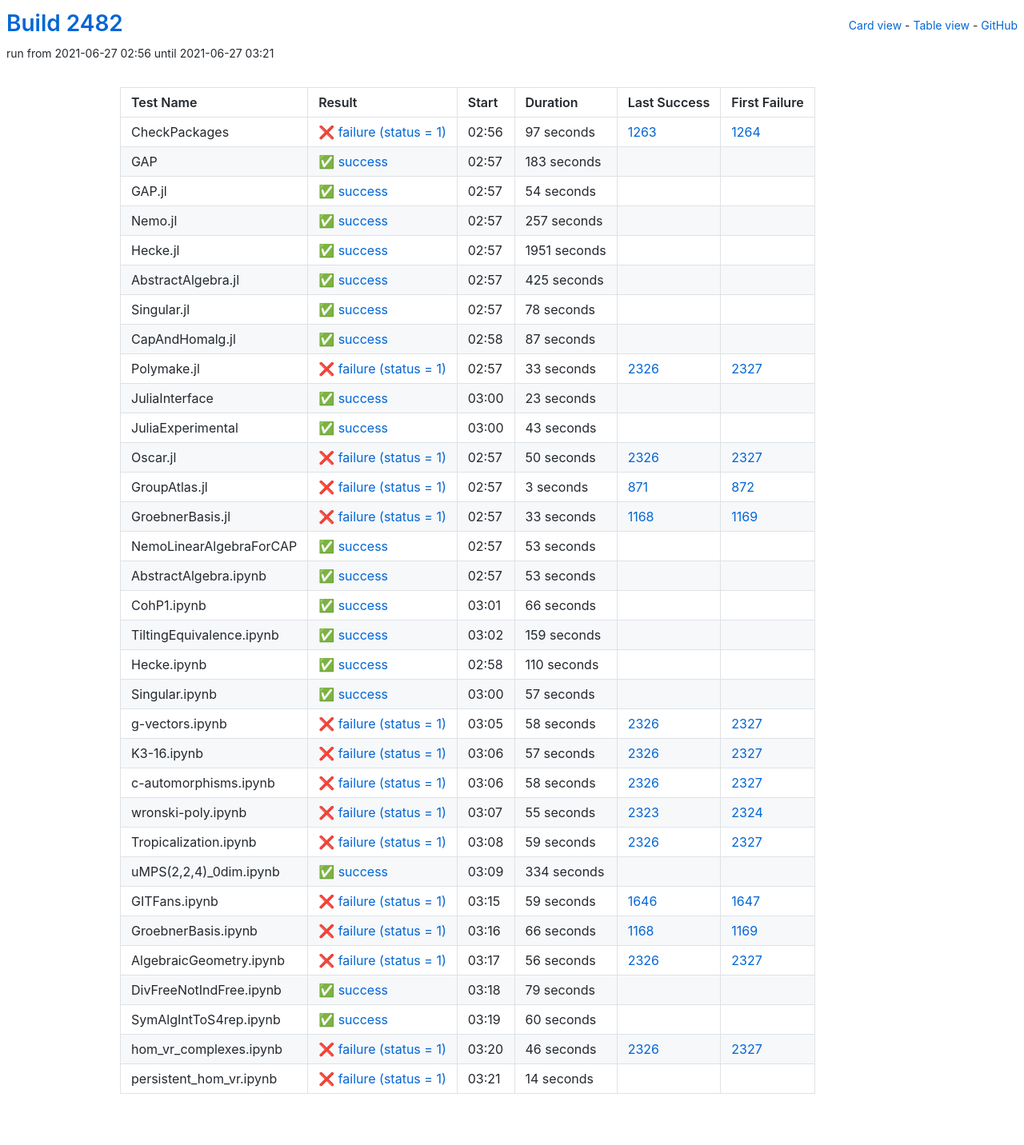
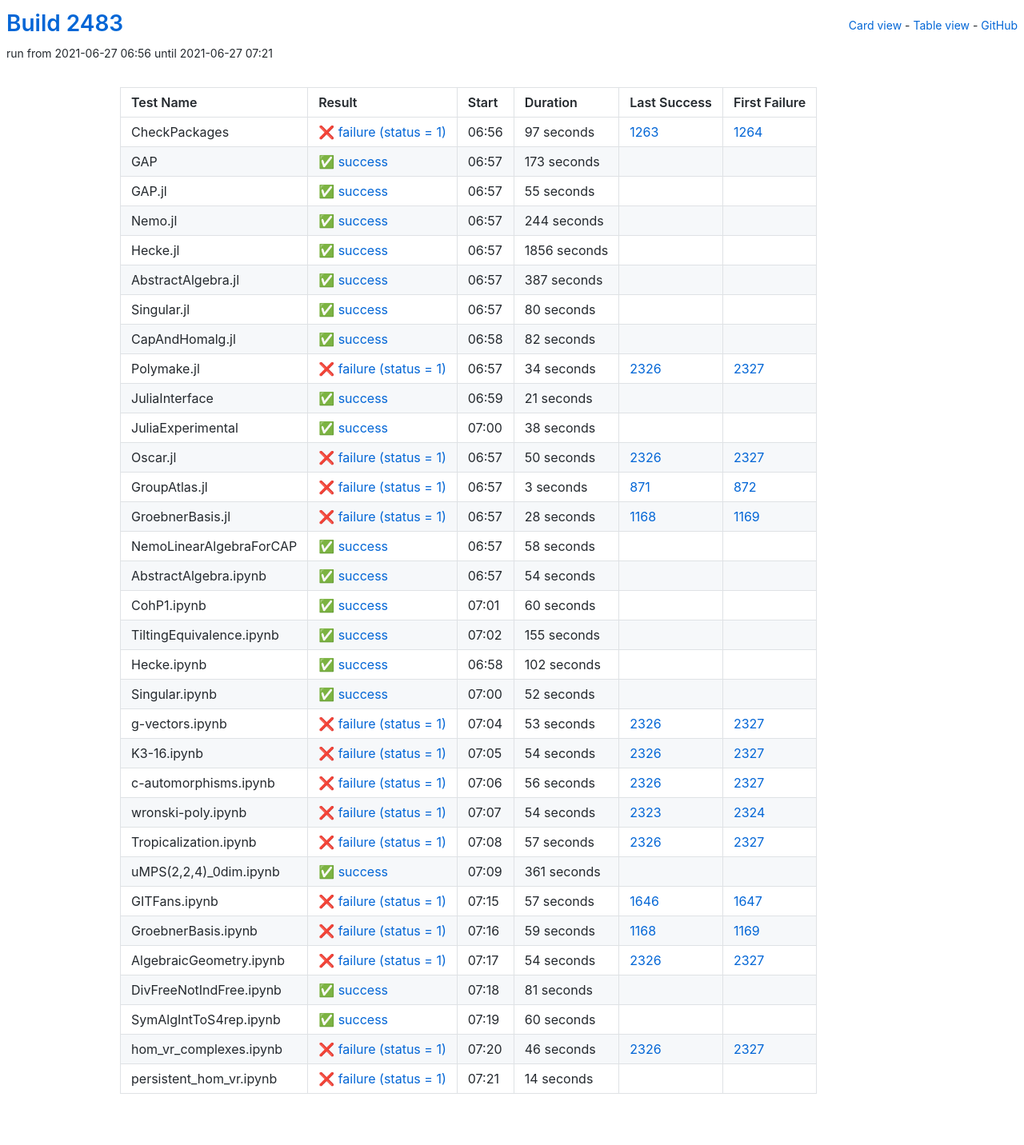
Before and after one commit to oscar-system/oscar-ci-status-stable, a Jekyll site: the page built from table.html, in a window 1280 px wide. Shown: the whole page at 80% size. Built offline with Jekyll 4.4.1, drawn with Linux system fonts in a browser that asks for light colours.

Commit message:
Build #2483

```diff
--- a/_data/ci.yml
+++ b/_data/ci.yml
@@ -1,6 +1,6 @@
 ---
-build: 2482
-build_url: https://oscarci.mathematik.uni-kl.de/job/oscar-stable/2482/
+build: 2483
+build_url: https://oscarci.mathematik.uni-kl.de/job/oscar-stable/2483/
 job: oscar-stable
 organization: oscar-system
 repo: oscar-ci-status-stable
@@ -8,8 +8,8 @@ repourl: https://github.com/oscar-system/oscar-ci-status-stable
 tests:
 - name: CheckPackages
   id: checkpackages
-  log: https://oscarci.mathematik.uni-kl.de/job/oscar-stable/2482/artifact/logs/build-2482/CheckPackages.log
-  start: 2021-06-27 02:56
+  log: https://oscarci.mathematik.uni-kl.de/job/oscar-stable/2483/artifact/logs/build-2483/CheckPackages.log
+  start: 2021-06-27 06:56
   success: false
   exitcode: 1
   status: failure
@@ -20,128 +20,128 @@ tests:
   first_failure_url: https://oscarci.mathematik.uni-kl.de/job/oscar-stable/1264/
 - name: GAP
   id: gap
-  log: https://oscarci.mathematik.uni-kl.de/job/oscar-stable/2482/artifact/logs/build-2482/GAP.log
-  start: 2021-06-27 02:57
+  log: https://oscarci.mathematik.uni-kl.de/job/oscar-stable/2483/artifact/logs/build-2483/GAP.log
+  start: 2021-06-27 06:57
   success: true
   exitcode: 0
   status: success
-  duration: 183
+  duration: 173
   last_success: false
   last_success_url:
   first_failure: false
   first_failure_url:
 - name: GAP.jl
   id: gap-jl
-  log: https://oscarci.mathematik.uni-kl.de/job/oscar-stable/2482/artifact/logs/build-2482/GAP.jl.log
-  start: 2021-06-27 02:57
+  log: https://oscarci.mathematik.uni-kl.de/job/oscar-stable/2483/artifact/logs/build-2483/GAP.jl.log
+  start: 2021-06-27 06:57
   success: true
   exitcode: 0
   status: success
-  duration: 54
+  duration: 55
   last_success: false
   last_success_url:
   first_failure: false
   first_failure_url:
 - name: Nemo.jl
   id: nemo-jl
-  log: https://oscarci.mathematik.uni-kl.de/job/oscar-stable/2482/artifact/logs/build-2482/Nemo.jl.log
-  start: 2021-06-27 02:57
+  log: https://oscarci.mathematik.uni-kl.de/job/oscar-stable/2483/artifact/logs/build-2483/Nemo.jl.log
+  start: 2021-06-27 06:57
   success: true
   exitcode: 0
   status: success
-  duration: 257
+  duration: 244
   last_success: false
   last_success_url:
   first_failure: false
   first_failure_url:
 - name: Hecke.jl
   id: hecke-jl
-  log: https://oscarci.mathematik.uni-kl.de/job/oscar-stable/2482/artifact/logs/build-2482/Hecke.jl.log
-  start: 2021-06-27 02:57
+  log: https://oscarci.mathematik.uni-kl.de/job/oscar-stable/2483/artifact/logs/build-2483/Hecke.jl.log
+  start: 2021-06-27 06:57
   success: true
   exitcode: 0
   status: success
-  duration: 1951
+  duration: 1856
   last_success: false
   last_success_url:
   first_failure: false
   first_failure_url:
 - name: AbstractAlgebra.jl
   id: abstractalgebra-jl
-  log: https://oscarci.mathematik.uni-kl.de/job/oscar-stable/2482/artifact/logs/build-2482/AbstractAlgebra.jl.log
-  start: 2021-06-27 02:57
+  log: https://oscarci.mathematik.uni-kl.de/job/oscar-stable/2483/artifact/logs/build-2483/AbstractAlgebra.jl.log
+  start: 2021-06-27 06:57
   success: true
   exitcode: 0
   status: success
-  duration: 425
+  duration: 387
   last_success: false
   last_success_url:
   first_failure: false
   first_failure_url:
 - name: Singular.jl
   id: singular-jl
-  log: https://oscarci.mathematik.uni-kl.de/job/oscar-stable/2482/artifact/logs/build-2482/Singular.jl.log
-  start: 2021-06-27 02:57
+  log: https://oscarci.mathematik.uni-kl.de/job/oscar-stable/2483/artifact/logs/build-2483/Singular.jl.log
+  start: 2021-06-27 06:57
   success: true
   exitcode: 0
   status: success
-  duration: 78
+  duration: 80
   last_success: false
   last_success_url:
   first_failure: false
   first_failure_url:
 - name: CapAndHomalg.jl
   id: capandhomalg-jl
-  log: https://oscarci.mathematik.uni-kl.de/job/oscar-stable/2482/artifact/logs/build-2482/CapAndHomalg.jl.log
-  start: 2021-06-27 02:58
+  log: https://oscarci.mathematik.uni-kl.de/job/oscar-stable/2483/artifact/logs/build-2483/CapAndHomalg.jl.log
+  start: 2021-06-27 06:58
   success: true
   exitcode: 0
   status: success
-  duration: 87
+  duration: 82
   last_success: false
   last_success_url:
   first_failure: false
   first_failure_url:
 - name: Polymake.jl
   id: polymake-jl
-  log: https://oscarci.mathematik.uni-kl.de/job/oscar-stable/2482/artifact/logs/build-2482/Polymake.jl.log
-  start: 2021-06-27 02:57
+  log: https://oscarci.mathematik.uni-kl.de/job/oscar-stable/2483/artifact/logs/build-2483/Polymake.jl.log
+  start: 2021-06-27 06:57
   success: false
   exitcode: 1
   status: failure
-  duration: 33
+  duration: 34
   last_success: 2326
   last_success_url: https://oscarci.mathematik.uni-kl.de/job/oscar-stable/2326/
   first_failure: 2327
   first_failure_url: https://oscarci.mathematik.uni-kl.de/job/oscar-stable/2327/
 - name: JuliaInterface
   id: juliainterface
-  log: https://oscarci.mathematik.uni-kl.de/job/oscar-stable/2482/artifact/logs/build-2482/JuliaInterface.log
-  start: 2021-06-27 03:00
+  log: https://oscarci.mathematik.uni-kl.de/job/oscar-stable/2483/artifact/logs/build-2483/JuliaInterface.log
+  start: 2021-06-27 06:59
   success: true
   exitcode: 0
   status: success
-  duration: 23
+  duration: 21
   last_success: false
   last_success_url:
   first_failure: false
   first_failure_url:
 - name: JuliaExperimental
   id: juliaexperimental
-  log: https://oscarci.mathematik.uni-kl.de/job/oscar-stable/2482/artifact/logs/build-2482/JuliaExperimental.log
-  start: 2021-06-27 03:00
+  log: https://oscarci.mathematik.uni-kl.de/job/oscar-stable/2483/artifact/logs/build-2483/JuliaExperimental.log
+  start: 2021-06-27 07:00
   success: true
   exitcode: 0
   status: success
-  duration: 43
+  duration: 38
   last_success: false
   last_success_url:
   first_failure: false
   first_failure_url:
 - name: Oscar.jl
   id: oscar-jl
-  log: https://oscarci.mathematik.uni-kl.de/job/oscar-stable/2482/artifact/logs/build-2482/Oscar.jl.log
-  start: 2021-06-27 02:57
+  log: https://oscarci.mathematik.uni-kl.de/job/oscar-stable/2483/artifact/logs/build-2483/Oscar.jl.log
+  start: 2021-06-27 06:57
   success: false
   exitcode: 1
   status: failure
@@ -152,8 +152,8 @@ tests:
   first_failure_url: https://oscarci.mathematik.uni-kl.de/job/oscar-stable/2327/
 - name: GroupAtlas.jl
   id: groupatlas-jl
-  log: https://oscarci.mathematik.uni-kl.de/job/oscar-stable/2482/artifact/logs/build-2482/GroupAtlas.jl.log
-  start: 2021-06-27 02:57
+  log: https://oscarci.mathematik.uni-kl.de/job/oscar-stable/2483/artifact/logs/build-2483/GroupAtlas.jl.log
+  start: 2021-06-27 06:57
   success: false
   exitcode: 1
   status: failure
@@ -164,104 +164,140 @@ tests:
   first_failure_url: https://oscarci.mathematik.uni-kl.de/job/oscar-stable/872/
 - name: GroebnerBasis.jl
   id: groebnerbasis-jl
-  log: https://oscarci.mathematik.uni-kl.de/job/oscar-stable/2482/artifact/logs/build-2482/GroebnerBasis.jl.log
-  start: 2021-06-27 02:57
+  log: https://oscarci.mathematik.uni-kl.de/job/oscar-stable/2483/artifact/logs/build-2483/GroebnerBasis.jl.log
+  start: 2021-06-27 06:57
   success: false
   exitcode: 1
   status: failure
-  duration: 33
+  duration: 28
   last_success: 1168
   last_success_url: https://oscarci.mathematik.uni-kl.de/job/oscar-stable/1168/
   first_failure: 1169
   first_failure_url: https://oscarci.mathematik.uni-kl.de/job/oscar-stable/1169/
 - name: NemoLinearAlgebraForCAP
   id: nemolinearalgebraforcap
-  log: https://oscarci.mathematik.uni-kl.de/job/oscar-stable/2482/artifact/logs/build-2482/NemoLinearAlgebraForCAP.log
-  start: 2021-06-27 02:57
+  log: https://oscarci.mathematik.uni-kl.de/job/oscar-stable/2483/artifact/logs/build-2483/NemoLinearAlgebraForCAP.log
+  start: 2021-06-27 06:57
   success: true
   exitcode: 0
   status: success
-  duration: 53
+  duration: 58
   last_success: false
   last_success_url:
   first_failure: false
   first_failure_url:
 - name: AbstractAlgebra.ipynb
   id: abstractalgebra-ipynb
-  log: https://oscarci.mathematik.uni-kl.de/job/oscar-stable/2482/artifact/logs/build-2482/AbstractAlgebra.ipynb.log
-  start: 2021-06-27 02:57
+  log: https://oscarci.mathematik.uni-kl.de/job/oscar-stable/2483/artifact/logs/build-2483/AbstractAlgebra.ipynb.log
+  start: 2021-06-27 06:57
   success: true
   exitcode: 0
   status: success
-  duration: 53
+  duration: 54
   last_success: false
   last_success_url:
   first_failure: false
   first_failure_url:
 - name: CohP1.ipynb
   id: cohp1-ipynb
-  log: https://oscarci.mathematik.uni-kl.de/job/oscar-stable/2482/artifact/logs/build-2482/CohP1.ipynb.log
-  start: 2021-06-27 03:01
+  log: https://oscarci.mathematik.uni-kl.de/job/oscar-stable/2483/artifact/logs/build-2483/CohP1.ipynb.log
+  start: 2021-06-27 07:01
   success: true
   exitcode: 0
   status: success
-  duration: 66
+  duration: 60
   last_success: false
   last_success_url:
   first_failure: false
   first_failure_url:
 - name: TiltingEquivalence.ipynb
   id: tiltingequivalence-ipynb
-  log: https://oscarci.mathematik.uni-kl.de/job/oscar-stable/2482/artifact/logs/build-2482/TiltingEquivalence.ipynb.log
-  start: 2021-06-27 03:02
+  log: https://oscarci.mathematik.uni-kl.de/job/oscar-stable/2483/artifact/logs/build-2483/TiltingEquivalence.ipynb.log
+  start: 2021-06-27 07:02
   success: true
   exitcode: 0
   status: success
-  duration: 159
+  duration: 155
   last_success: false
   last_success_url:
   first_failure: false
   first_failure_url:
 - name: Hecke.ipynb
   id: hecke-ipynb
-  log: https://oscarci.mathematik.uni-kl.de/job/oscar-stable/2482/artifact/logs/build-2482/Hecke.ipynb.log
-  start: 2021-06-27 02:58
+  log: https://oscarci.mathematik.uni-kl.de/job/oscar-stable/2483/artifact/logs/build-2483/Hecke.ipynb.log
+  start: 2021-06-27 06:58
   success: true
   exitcode: 0
   status: success
-  duration: 110
+  duration: 102
   last_success: false
   last_success_url:
   first_failure: false
   first_failure_url:
 - name: Singular.ipynb
   id: singular-ipynb
-  log: https://oscarci.mathematik.uni-kl.de/job/oscar-stable/2482/artifact/logs/build-2482/Singular.ipynb.log
-  start: 2021-06-27 03:00
+  log: https://oscarci.mathematik.uni-kl.de/job/oscar-stable/2483/artifact/logs/build-2483/Singular.ipynb.log
+  start: 2021-06-27 07:00
   success: true
   exitcode: 0
   status: success
-  duration: 57
+  duration: 52
   last_success: false
   last_success_url:
   first_failure: false
   first_failure_url:
 - name: g-vectors.ipynb
   id: g-vectors-ipynb
-  log: https://oscarci.mathematik.uni-kl.de/job/oscar-stable/2482/artifact/logs/build-2482/g-vectors.ipynb.log
-  start: 2021-06-27 03:05
+  log: https://oscarci.mathematik.uni-kl.de/job/oscar-stable/2483/artifact/logs/build-2483/g-vectors.ipynb.log
+  start: 2021-06-27 07:04
   success: false
   exitcode: 1
   status: failure
-  duration: 58
+  duration: 53
   last_success: 2326
   last_success_url: https://oscarci.mathematik.uni-kl.de/job/oscar-stable/2326/
   first_failure: 2327
   first_failure_url: https://oscarci.mathematik.uni-kl.de/job/oscar-stable/2327/
 - name: K3-16.ipynb
   id: k3-16-ipynb
-  log: https://oscarci.mathematik.uni-kl.de/job/oscar-stable/2482/artifact/logs/build-2482/K3-16.ipynb.log
-  start: 2021-06-27 03:06
+  log: https://oscarci.mathematik.uni-kl.de/job/oscar-stable/2483/artifact/logs/build-2483/K3-16.ipynb.log
+  start: 2021-06-27 07:05
+  success: false
+  exitcode: 1
+  status: failure
+  duration: 54
+  last_success: 2326
+  last_success_url: https://oscarci.mathematik.uni-kl.de/job/oscar-stable/2326/
+  first_failure: 2327
+  first_failure_url: https://oscarci.mathematik.uni-kl.de/job/oscar-stable/2327/
+- name: c-automorphisms.ipynb
+  id: c-automorphisms-ipynb
+  log: https://oscarci.mathematik.uni-kl.de/job/oscar-stable/2483/artifact/logs/build-2483/c-automorphisms.ipynb.log
+  start: 2021-06-27 07:06
+  success: false
+  exitcode: 1
+  status: failure
+  duration: 56
+  last_success: 2326
+  last_success_url: https://oscarci.mathematik.uni-kl.de/job/oscar-stable/2326/
+  first_failure: 2327
+  first_failure_url: https://oscarci.mathematik.uni-kl.de/job/oscar-stable/2327/
+- name: wronski-poly.ipynb
+  id: wronski-poly-ipynb
+  log: https://oscarci.mathematik.uni-kl.de/job/oscar-stable/2483/artifact/logs/build-2483/wronski-poly.ipynb.log
+  start: 2021-06-27 07:07
+  success: false
+  exitcode: 1
+  status: failure
+  duration: 54
+  last_success: 2323
+  last_success_url: https://oscarci.mathematik.uni-kl.de/job/oscar-stable/2323/
+  first_failure: 2324
+  first_failure_url: https://oscarci.mathematik.uni-kl.de/job/oscar-stable/2324/
+- name: Tropicalization.ipynb
+  id: tropicalization-ipynb
+  log: https://oscarci.mathematik.uni-kl.de/job/oscar-stable/2483/artifact/logs/build-2483/Tropicalization.ipynb.log
+  start: 2021-06-27 07:08
   success: false
   exitcode: 1
   status: failure
@@ -270,106 +306,70 @@ tests:
   last_success_url: https://oscarci.mathematik.uni-kl.de/job/oscar-stable/2326/
   first_failure: 2327
   first_failure_url: https://oscarci.mathematik.uni-kl.de/job/oscar-stable/2327/
-- name: c-automorphisms.ipynb
-  id: c-automorphisms-ipynb
-  log: https://oscarci.mathematik.uni-kl.de/job/oscar-stable/2482/artifact/logs/build-2482/c-automorphisms.ipynb.log
-  start: 2021-06-27 03:06
-  success: false
-  exitcode: 1
-  status: failure
-  duration: 58
-  last_success: 2326
-  last_success_url: https://oscarci.mathematik.uni-kl.de/job/oscar-stable/2326/
-  first_failure: 2327
-  first_failure_url: https://oscarci.mathematik.uni-kl.de/job/oscar-stable/2327/
-- name: wronski-poly.ipynb
-  id: wronski-poly-ipynb
-  log: https://oscarci.mathematik.uni-kl.de/job/oscar-stable/2482/artifact/logs/build-2482/wronski-poly.ipynb.log
-  start: 2021-06-27 03:07
-  success: false
-  exitcode: 1
-  status: failure
-  duration: 55
-  last_success: 2323
-  last_success_url: https://oscarci.mathematik.uni-kl.de/job/oscar-stable/2323/
-  first_failure: 2324
-  first_failure_url: https://oscarci.mathematik.uni-kl.de/job/oscar-stable/2324/
-- name: Tropicalization.ipynb
-  id: tropicalization-ipynb
-  log: https://oscarci.mathematik.uni-kl.de/job/oscar-stable/2482/artifact/logs/build-2482/Tropicalization.ipynb.log
-  start: 2021-06-27 03:08
-  success: false
-  exitcode: 1
-  status: failure
-  duration: 59
-  last_success: 2326
-  last_success_url: https://oscarci.mathematik.uni-kl.de/job/oscar-stable/2326/
-  first_failure: 2327
-  first_failure_url: https://oscarci.mathematik.uni-kl.de/job/oscar-stable/2327/
 - name: uMPS(2,2,4)_0dim.ipynb
   id: umps-2-2-4-0dim-ipynb
-  log: https://oscarci.mathematik.uni-kl.de/job/oscar-stable/2482/artifact/logs/build-2482/uMPS-2-2-4-_0dim.ipynb.log
-  start: 2021-06-27 03:09
+  log: https://oscarci.mathematik.uni-kl.de/job/oscar-stable/2483/artifact/logs/build-2483/uMPS-2-2-4-_0dim.ipynb.log
+  start: 2021-06-27 07:09
   success: true
   exitcode: 0
   status: success
-  duration: 334
+  duration: 361
   last_success: false
   last_success_url:
   first_failure: false
   first_failure_url:
 - name: GITFans.ipynb
   id: gitfans-ipynb
-  log: https://oscarci.mathematik.uni-kl.de/job/oscar-stable/2482/artifact/logs/build-2482/GITFans.ipynb.log
-  start: 2021-06-27 03:15
+  log: https://oscarci.mathematik.uni-kl.de/job/oscar-stable/2483/artifact/logs/build-2483/GITFans.ipynb.log
+  start: 2021-06-27 07:15
   success: false
   exitcode: 1
   status: failure
-  duration: 59
+  duration: 57
   last_success: 1646
   last_success_url: https://oscarci.mathematik.uni-kl.de/job/oscar-stable/1646/
   first_failure: 1647
   first_failure_url: https://oscarci.mathematik.uni-kl.de/job/oscar-stable/1647/
 - name: GroebnerBasis.ipynb
   id: groebnerbasis-ipynb
-  log: https://oscarci.mathematik.uni-kl.de/job/oscar-stable/2482/artifact/logs/build-2482/GroebnerBasis.ipynb.log
-  start: 2021-06-27 03:16
+  log: https://oscarci.mathematik.uni-kl.de/job/oscar-stable/2483/artifact/logs/build-2483/GroebnerBasis.ipynb.log
+  start: 2021-06-27 07:16
   success: false
   exitcode: 1
   status: failure
-  duration: 66
+  duration: 59
   last_success: 1168
   last_success_url: https://oscarci.mathematik.uni-kl.de/job/oscar-stable/1168/
   first_failure: 1169
   first_failure_url: https://oscarci.mathematik.uni-kl.de/job/oscar-stable/1169/
 - name: AlgebraicGeometry.ipynb
   id: algebraicgeometry-ipynb
-  log: https://oscarci.mathematik.uni-kl.de/job/oscar-stable/2482/artifact/logs/build-2482/AlgebraicGeometry.ipynb.log
-  start: 2021-06-27 03:17
+  log: https://oscarci.mathematik.uni-kl.de/job/oscar-stable/2483/artifact/logs/build-2483/AlgebraicGeometry.ipynb.log
+  start: 2021-06-27 07:17
   success: false
   exitcode: 1
   status: failure
-  duration: 56
+  duration: 54
   last_success: 2326
   last_success_url: https://oscarci.mathematik.uni-kl.de/job/oscar-stable/2326/
   first_failure: 2327
   first_failure_url: https://oscarci.mathematik.uni-kl.de/job/oscar-stable/2327/
 - name: DivFreeNotIndFree.ipynb
   id: divfreenotindfree-ipynb
-  log: https://oscarci.mathematik.uni-kl.de/job/oscar-stable/2482/artifact/logs/build-2482/DivFreeNotIndFree.ipynb.log
-  start: 2021-06-27 03:18
+  log: https://oscarci.mathematik.uni-kl.de/job/oscar-stable/2483/artifact/logs/build-2483/DivFreeNotIndFree.ipynb.log
+  start: 2021-06-27 07:18
   success: true
   exitcode: 0
   status: success
-  duration: 79
+  duration: 81
   last_success: false
   last_success_url:
   first_failure: false
   first_failure_url:
 - name: SymAlgIntToS4rep.ipynb
   id: symalginttos4rep-ipynb
-  log: https://oscarci.mathematik.uni-kl.de/job/oscar-stable/2482/artifact/logs/build-2482/SymAlgIntToS4rep.ipynb.log
-  start: 2021-06-27 03:19
+  log: https://oscarci.mathematik.uni-kl.de/job/oscar-stable/2483/artifact/logs/build-2483/SymAlgIntToS4rep.ipynb.log
+  start: 2021-06-27 07:19
   success: true
   exitcode: 0
   status: success
@@ -380,8 +380,8 @@ tests:
   first_failure_url:
 - name: hom_vr_complexes.ipynb
   id: hom-vr-complexes-ipynb
-  log: https://oscarci.mathematik.uni-kl.de/job/oscar-stable/2482/artifact/logs/build-2482/hom_vr_complexes.ipynb.log
-  start: 2021-06-27 03:20
+  log: https://oscarci.mathematik.uni-kl.de/job/oscar-stable/2483/artifact/logs/build-2483/hom_vr_complexes.ipynb.log
+  start: 2021-06-27 07:20
   success: false
   exitcode: 1
   status: failure
@@ -392,8 +392,8 @@ tests:
   first_failure_url: https://oscarci.mathematik.uni-kl.de/job/oscar-stable/2327/
 - name: persistent_hom_vr.ipynb
   id: persistent-hom-vr-ipynb
-  log: https://oscarci.mathematik.uni-kl.de/job/oscar-stable/2482/artifact/logs/build-2482/persistent_hom_vr.ipynb.log
-  start: 2021-06-27 03:21
+  log: https://oscarci.mathematik.uni-kl.de/job/oscar-stable/2483/artifact/logs/build-2483/persistent_hom_vr.ipynb.log
+  start: 2021-06-27 07:21
   success: false
   exitcode: 1
   status: failure
```
Also changed, not shown: README.md.
